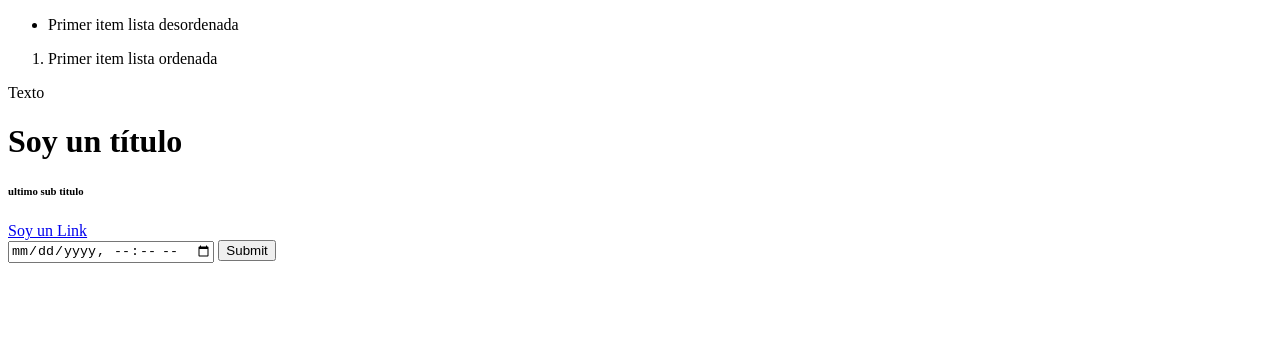
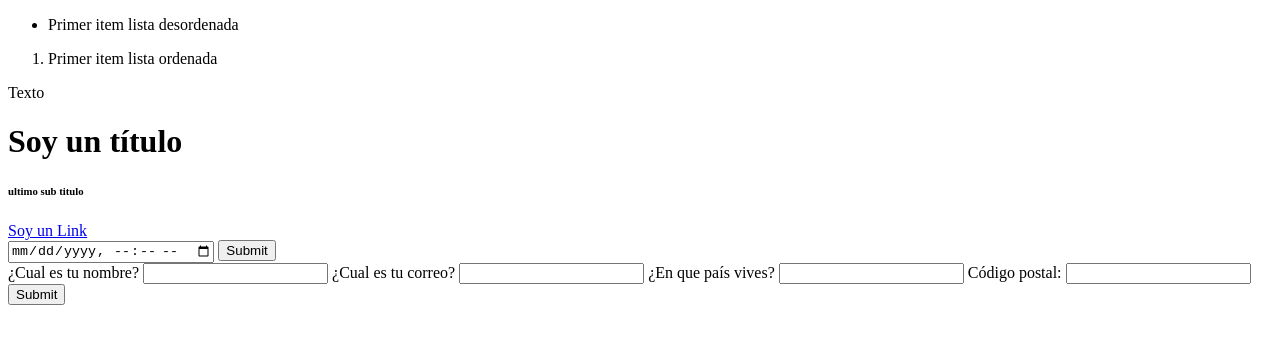
Before and after one commit to cdlavacudeg/HTML-CSS, a plain HTML site: page index.html in a window 1280 px wide. Drawn offline with Linux system fonts and the light colour scheme.

Commit message:
Autocomplete y required formularios

```diff
--- a/index.html
+++ b/index.html
@@ -67,5 +67,29 @@
             <input type="submit"/>
         </form>
 
+
+        <form action="">
+            <label for="nombre">
+                <span>¿Cual es tu nombre? </span>
+                <input type="text" id="nombre" name="nombre" autocomplete="name" required />
+            </label>
+
+            <label for="correo">
+                <span>¿Cual es tu correo? </span>
+                <input type="email" id="correo" name="correo" autocomplete="email" required>
+            </label>
+
+            <label for="pais">
+                <span>¿En que país vives?</span>
+                <input type="text" id="pais" name="pais" autocomplete="country" required>
+            </label>
+
+            <label for="cp">
+                <span>Código postal: </span>
+                <input type="text" id="cp" name="cp" autocomplete="postal-code" required>
+            </label>
+            <input type="submit">
+        </form>
+
     </body>
 </html>
```
Also changed, not shown: 1 other file.
